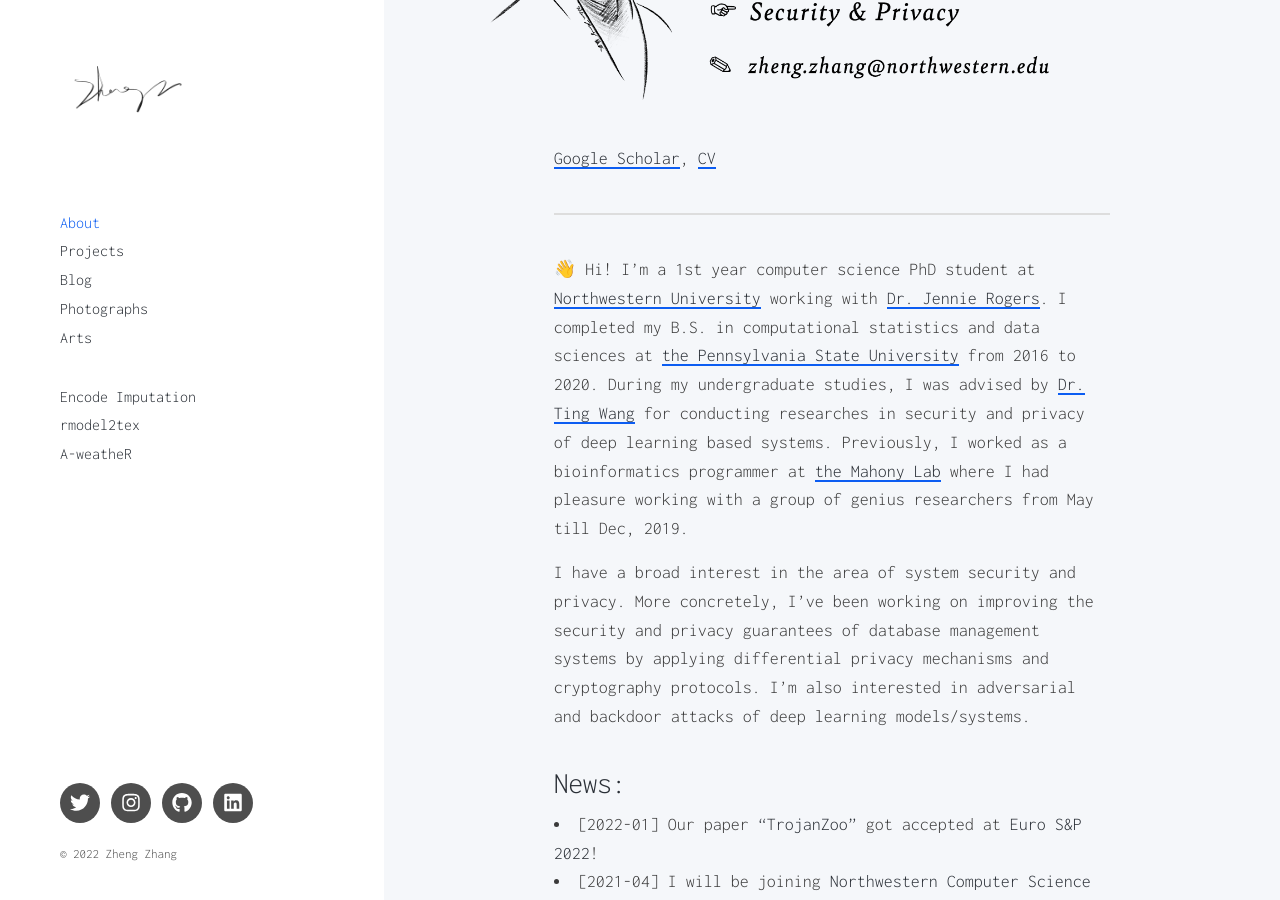
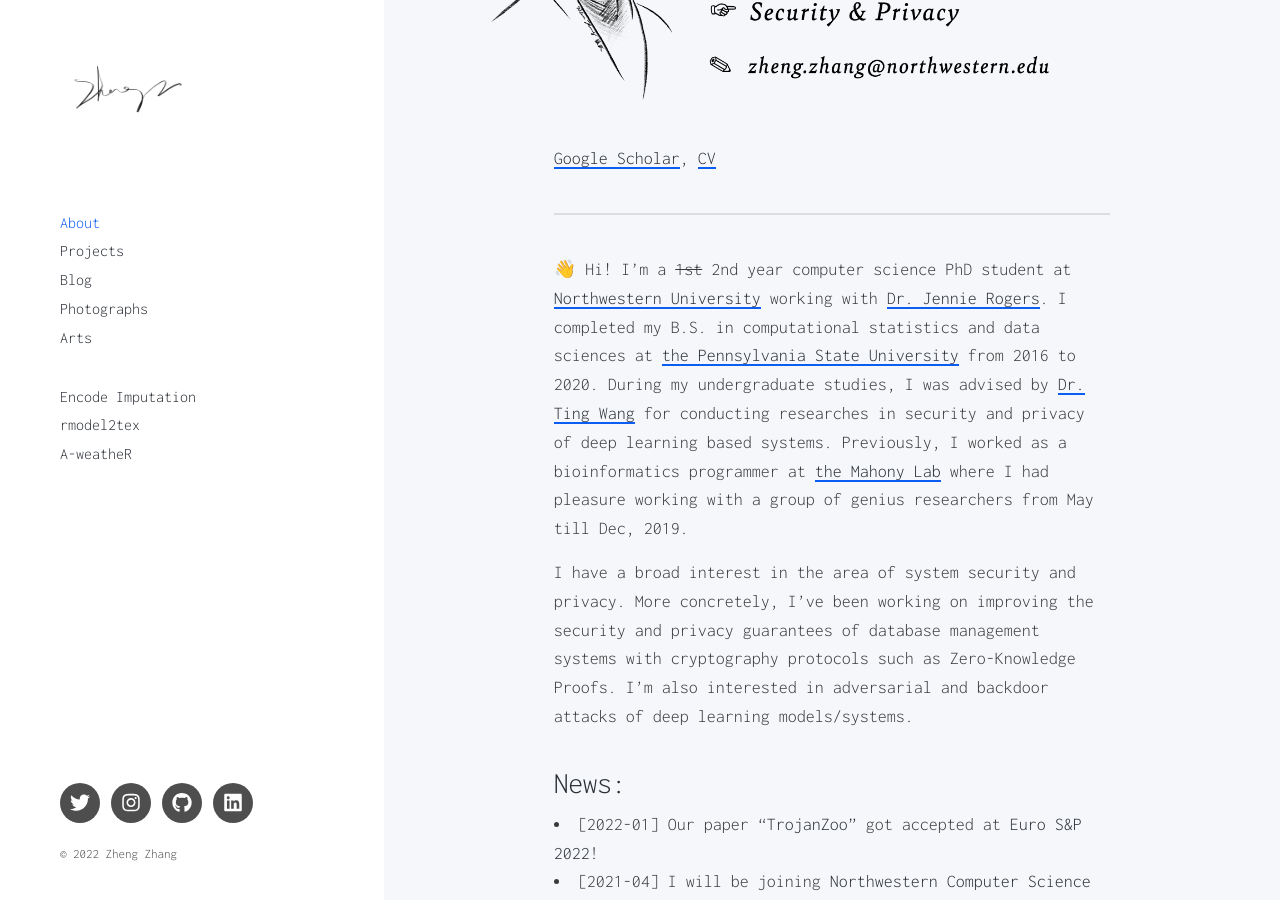
Before and after one commit to SecantZhang/secantzhang.github.io, a Jekyll site: the page built from _pages/about.md, in a window 1280 px wide and 900 px high, scrolled down 378 px. Built offline with Jekyll 4.4.1, drawn with Linux system fonts in a browser that asks for light colours; nearby versions of some CDN libraries.

Commit message:
Updated the homepage

```diff
--- a/_pages/about.md
+++ b/_pages/about.md
@@ -17,10 +17,10 @@
 
 ---
 
-👋 Hi! I'm a 1st year computer science PhD student at [Northwestern University](https://www.mccormick.northwestern.edu/computer-science/) working with [Dr. Jennie Rogers](http://users.eecs.northwestern.edu/~jennie/). I completed my B.S. in computational statistics and data sciences at [the Pennsylvania State University](https://www.psu.edu/) from 2016 to 2020. During my undergraduate studies, I was advised by [Dr. Ting Wang](https://alps-lab.github.io/) for conducting researches in security and privacy of deep learning based systems. Previously, I worked as a bioinformatics programmer at [the Mahony Lab](http://mahonylab.org/) where I had pleasure working with a group of genius researchers from May till Dec, 2019.
+👋 Hi! I'm a ~~1st~~ 2nd year computer science PhD student at [Northwestern University](https://www.mccormick.northwestern.edu/computer-science/) working with [Dr. Jennie Rogers](http://users.eecs.northwestern.edu/~jennie/). I completed my B.S. in computational statistics and data sciences at [the Pennsylvania State University](https://www.psu.edu/) from 2016 to 2020. During my undergraduate studies, I was advised by [Dr. Ting Wang](https://alps-lab.github.io/) for conducting researches in security and privacy of deep learning based systems. Previously, I worked as a bioinformatics programmer at [the Mahony Lab](http://mahonylab.org/) where I had pleasure working with a group of genius researchers from May till Dec, 2019.
 
 <!-- My research focus on deep learning security & privacy, more specifically the backdoor attack and defense in deep learning based systems. My other interests are social computing, differential privacy as well as its applications.  -->
-I have a broad interest in the area of system security and privacy. More concretely, I’ve been working on improving the security and privacy guarantees of database management systems by applying differential privacy mechanisms and cryptography protocols. I’m also interested in adversarial and backdoor attacks of deep learning models/systems.
+I have a broad interest in the area of system security and privacy. More concretely, I’ve been working on improving the security and privacy guarantees of database management systems with cryptography protocols such as Zero-Knowledge Proofs. I’m also interested in adversarial and backdoor attacks of deep learning models/systems.
 
 ### News:
 
```
Also changed, not shown: 3 other files.
